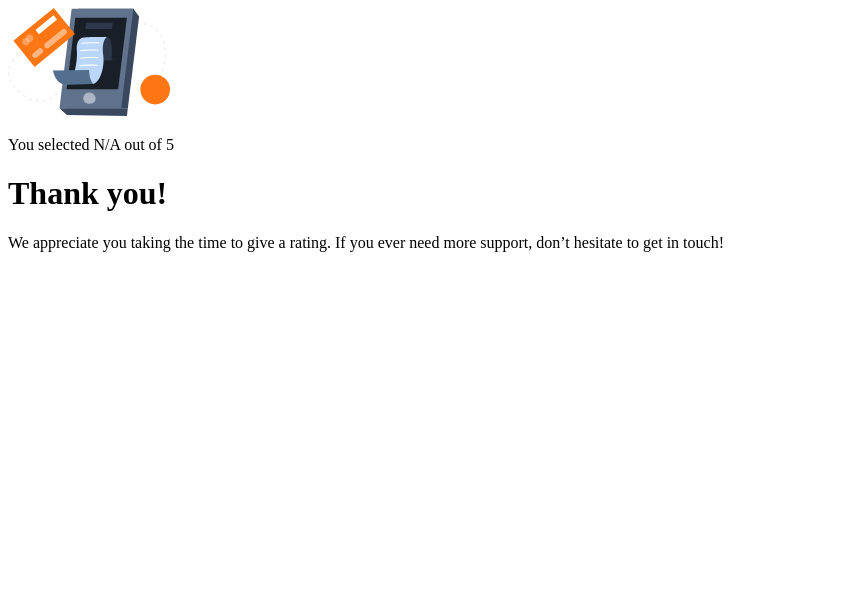
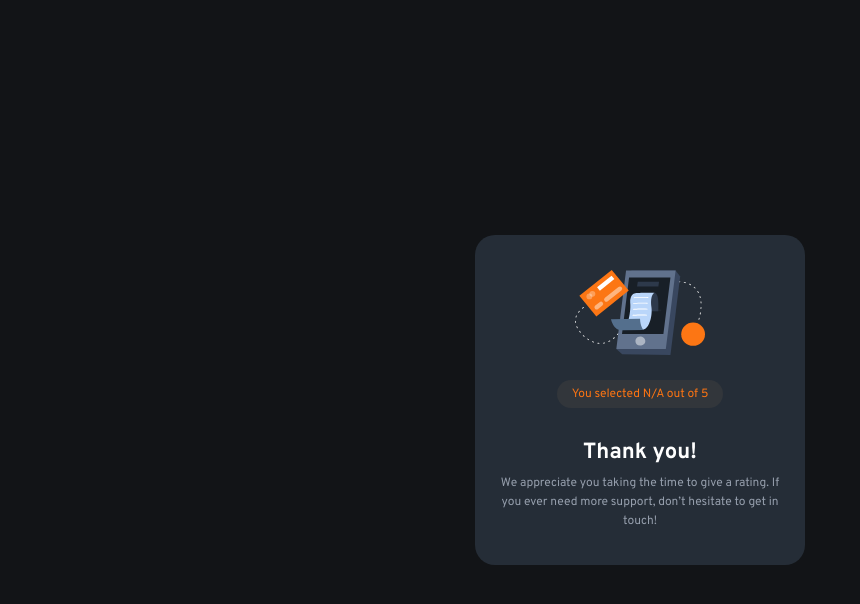
Before and after one commit to Andrekrykhtine/interactive-rating-component-main, a plain HTML site: page tanks.html in a window 1280 px wide. Shown: the whole page, without its empty margins (0-860 px from the left). Drawn offline with Linux system fonts and the light colour scheme.

Commit message:
adiciona estilos e estrutura para a página de agradecimento

```diff
--- a/src/css/tanks.css
+++ /dev/null
@@ -1,3 +0,0 @@
-.hidden {
-    display: none;
-}
--- /dev/null
+++ b/src/css/thanks.css
@@ -0,0 +1,53 @@
+@import url("./variables.css");
+
+body{
+    background-color: var(--very-dark-blue);
+    height: 100vh;
+    font-family: var(--font-family);
+    display: flex;
+    justify-content: center;
+    align-items: center;
+    color: var(--white);
+}
+
+main{
+    background-color: var(--dark-blue);
+    border-radius: 20px;
+    width: 330px;
+    height: 330px;
+    padding: 25px;
+    display: flex;
+    flex-direction: column;
+    align-items: center;
+}
+
+.img-thanks{
+    width: 130px;
+    height: 85px;
+    margin: 0 auto;
+    margin-top: 10px;
+}
+.result{
+background-color: var(--dark-grey);
+padding: 8px 15px;
+border-radius: 20px;
+color: var(--primary-color);
+margin-top: 25px;
+font-size: var(--font-size-paragraph);
+}
+
+.title{
+    font-weight: 700;
+    font-size: 22px;
+    margin-top: 34px;
+}
+
+.description{
+    font-weight: 400;
+    font-size: var(--font-size-paragraph);
+    line-height: 22px;
+    color: var(--light-grey);
+    margin-top: 10px;
+    line-height: 1.6;
+    text-align: center;
+}
--- a/tanks.html
+++ b/tanks.html
@@ -3,19 +3,26 @@
 <head>
     <meta charset="UTF-8">
     <meta name="viewport" content="width=device-width, initial-scale=1.0">
+    <link rel="stylesheet" href="src/css/reset.css">
+    <link rel="stylesheet" href="src/css/thanks.css">
+
+    <link rel="preconnect" href="https://fonts.googleapis.com">
+    <link rel="preconnect" href="https://fonts.gstatic.com" crossorigin>
+    <link href="https://fonts.googleapis.com/css2?family=Overpass:ital,wght@0,100..900;1,100..900&display=swap" rel="stylesheet">
+
     <title> Thank you </title>
 </head>
 <body>
     <main>
-        <img src="./src/images/illustration-thank-you.svg" alt="máquina de cartão emitindo notas">
+        <img class="img-thanks"  src="./src/images/illustration-thank-you.svg" alt="máquina de cartão emitindo notas">
 
-        <div id="result" class="hidden">
+        <div id="result" class="hidden result">
             <p>You selected <span id="selected-rating"></span> out of 5</p>
         </div>
 
-        <h1>Thank you!</h1>
+        <h1 class="title">Thank you!</h1>
 
-        <p>We appreciate you taking the time to give a rating. If you ever need more support,
+        <p class="description">We appreciate you taking the time to give a rating. If you ever need more support,
             don’t hesitate to get in touch!</p>
     </main>
 
```
Also changed, not shown: src/css/styles.css (+7 -4 lines).
